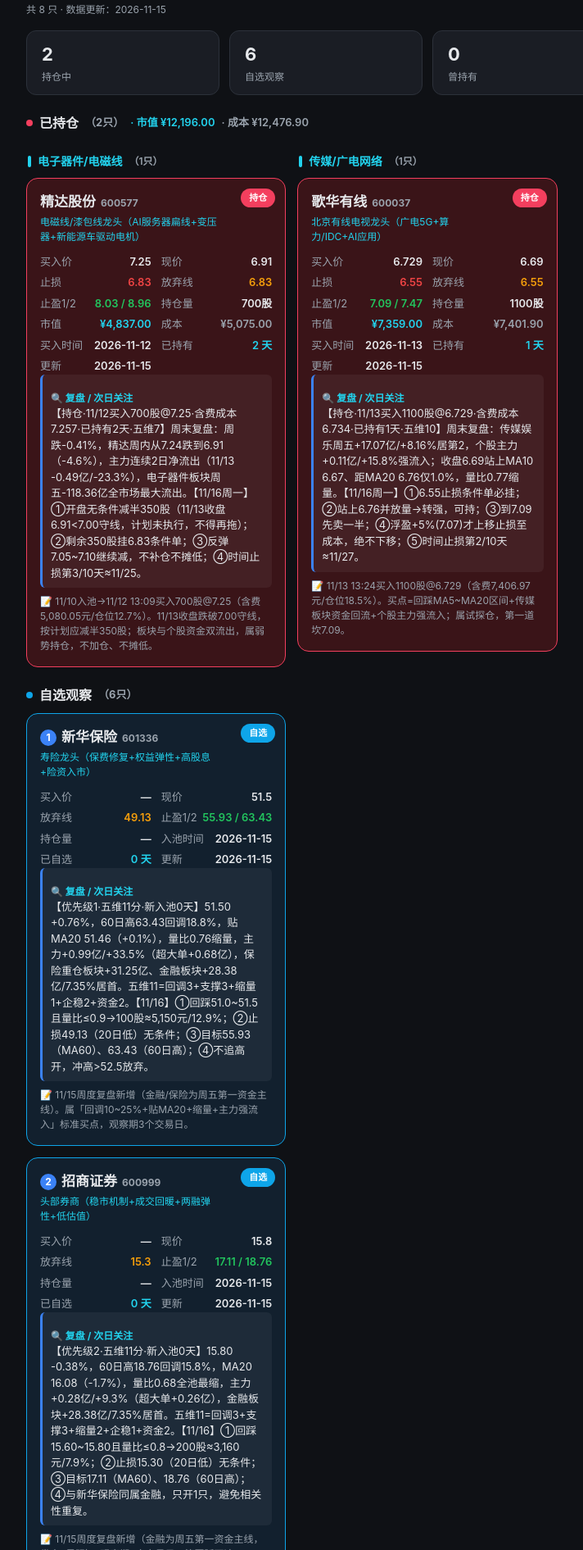
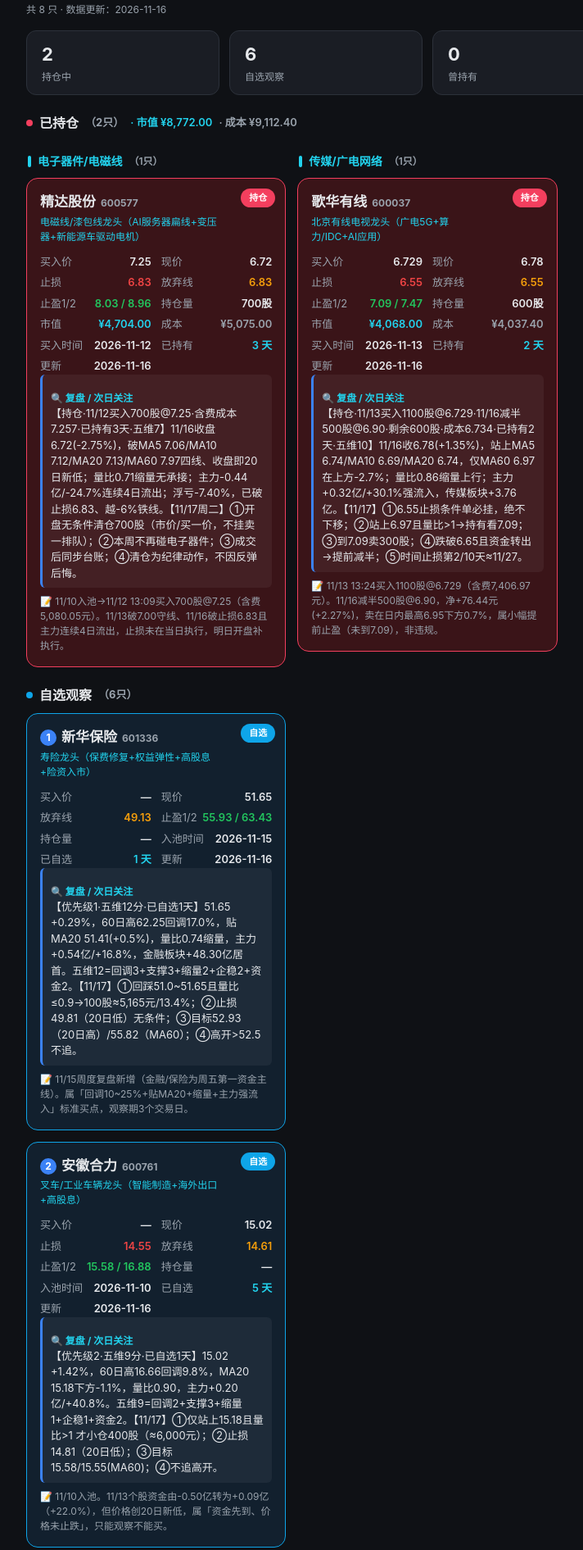
Before and after one commit to withender/A-gu-candidate-pool, a plain HTML site: page index.html in a window 1280 px wide. Shown: the part 160-2051 px from the top of the page at 82% size, without its empty margins (118-830 px from the left). Drawn offline with Linux system fonts and the light colour scheme.

Commit message:
收盘复盘(11/16): 精达破止损待清仓、歌华减半落袋，自选6只重排

```diff
--- a/index.html
+++ b/index.html
@@ -70,7 +70,7 @@
     <h1>📊 A股候选池 <span class="badge">婉儿管理</span></h1>
     <div class="sub">持仓重点标记 · 自选观察 · 次日关注点</div>
     <div class="sub" style="font-size:12px;color:var(--muted);">止损＝硬止损（-6%无条件割） ｜ 放弃线＝逻辑失效线（未破位不慌，破了主动认输 / 淘汰出池）</div>
-    <div class="sub" style="color:var(--accent2);font-weight:600;margin-top:2px;">🌸 11/12 交易更新 ｜ 数据截止 2026-11-12 13:09（持仓1只·自选8只）｜ <b>今日买入：精达股份 600577  700股 @7.25</b>（含费成本7.257，5,080.05元，仓位12.7%）｜ 止损 6.83（收盘口径）· 止盈①8.03 先卖半仓 · 止盈②8.96 · 时间止损≈11/25 ｜ 总仓位 12.7%（≤70%✅）单票 12.7%（≤30%✅）｜ 本周开仓 1/3 次 ｜ 自选8只：1神州数码 2继峰 3老板电器 4杭齿 5歌华 6广联达 7安徽合力 8三一（今早8只资金流出，暂不新增）</div>
+    <div class="sub" style="color:var(--accent2);font-weight:600;margin-top:2px;">🌸 11/16 交易更新 ｜ 数据截止 2026-11-16 15:00 收盘（持仓2只·自选6只）｜ <b>今日卖出：歌华有线 600037 500股 @6.90</b>（净+76.44元/+2.27%，剩余600股）｜ 精达 600577 收6.72 已破止损6.83、主力连续4日流出，<b>明日开盘清仓</b> ｜ 总仓位 22.8%（≤70%✅）单票 12.2%/10.5%（≤30%✅）｜ 本周开仓 0/3 次 ｜ 自选6只：1新华保险(12) 2安徽合力(9) 3杭齿前进(9) 4招商证券(9·资金流出) 5神州数码(5·流出) 6广联达(4·流出)</div>
     <div class="updated" id="updatedText"></div>
   </header>
 
@@ -105,7 +105,7 @@ const DEFAULT_DATA = [
   "优先级": null,
   "板块": "电子器件/电磁线",
   "买入价": 7.25,
-  "现价": 6.91,
+  "现价": 6.72,
   "止损位": 6.83,
   "放弃线": 6.83,
   "止盈位1": 8.03,
@@ -113,11 +113,11 @@ const DEFAULT_DATA = [
   "持仓量": "700股",
   "题材": "电磁线/漆包线龙头（AI服务器扁线+变压器+新能源车驱动电机）",
   "入池时间": "2026-11-10",
-  "次日关注点": "【持仓·11/12买入700股@7.25·含费成本7.257·已持有2天·五维7】周末复盘：周跌-0.41%，精达周内从7.24跌到6.91（-4.6%），主力连续2日净流出（11/13 -0.49亿/-23.3%），电子器件板块周五-118.36亿全市场最大流出。【11/16周一】①开盘无条件减半350股（11/13收盘6.91<7.00守线，计划未执行，不得再拖）；②剩余350股挂6.83条件单；③反弹7.05~7.10继续减，不补仓不摊低；④时间止损第3/10天≈11/25。",
-  "备注": "11/10入池→11/12 13:09买入700股@7.25（含费5,080.05元/仓位12.7%）。11/13收盘跌破7.00守线，按计划应减半350股；板块与个股资金双流出，属弱势持仓，不加仓、不摊低。",
-  "更新时间": "2026-11-15",
+  "次日关注点": "【持仓·11/12买入700股@7.25·含费成本7.257·已持有3天·五维7】11/16收盘6.72(-2.75%)，破MA5 7.06/MA10 7.12/MA20 7.13/MA60 7.97四线、收盘即20日新低；量比0.71缩量无承接；主力-0.44亿/-24.7%连续4日流出；浮亏-7.40%，已破止损6.83、越-6%铁线。【11/17周二】①开盘无条件清仓700股（市价/买一价，不挂卖一排队）；②本周不再碰电子器件；③成交后同步台账；④清仓为纪律动作，不因反弹后悔。",
+  "备注": "11/10入池→11/12 13:09买入700股@7.25（含费5,080.05元）。11/13破7.00守线、11/16破止损6.83且主力连续4日流出，止损未在当日执行，明日开盘补执行。",
+  "更新时间": "2026-11-16",
   "五维分": 7,
-  "资金流": "-0.49亿/-23.3%(11/13)",
+  "资金流": "-0.44亿/-24.7%(11/16)",
   "买入时间": "2026-11-12"
  },
  {
@@ -127,19 +127,19 @@ const DEFAULT_DATA = [
   "优先级": null,
   "板块": "传媒/广电网络",
   "买入价": 6.729,
-  "现价": 6.69,
+  "现价": 6.78,
   "止损位": 6.55,
   "放弃线": 6.55,
   "止盈位1": 7.09,
   "止盈位2": 7.47,
-  "持仓量": "1100股",
+  "持仓量": "600股",
   "题材": "北京有线电视龙头（广电5G+算力/IDC+AI应用）",
   "入池时间": "2026-11-10",
-  "次日关注点": "【持仓·11/13买入1100股@6.729·含费成本6.734·已持有1天·五维10】周末复盘：传媒娱乐周五+17.07亿/+8.16%居第2，个股主力+0.11亿/+15.8%强流入；收盘6.69站上MA10 6.67、距MA20 6.76仅1.0%，量比0.77缩量。【11/16周一】①6.55止损条件单必挂；②站上6.76并放量→转强，可持；③到7.09先卖一半；④浮盈+5%(7.07)才上移止损至成本，绝不下移；⑤时间止损第2/10天≈11/27。",
-  "备注": "11/13 13:24买入1100股@6.729（含费7,406.97元/仓位18.5%）。买点=回踩MA5~MA20区间+传媒板块资金回流+个股主力强流入；属试探仓，第一道坎7.09。",
-  "更新时间": "2026-11-15",
+  "次日关注点": "【持仓·11/13买入1100股@6.729·11/16减半500股@6.90·剩余600股·成本6.734·已持有2天·五维10】11/16收6.78(+1.35%)，站上MA5 6.74/MA10 6.69/MA20 6.74，仅MA60 6.97在上方-2.7%；量比0.86缩量上行；主力+0.32亿/+30.1%强流入，传媒板块+3.76亿。【11/17】①6.55止损条件单必挂，绝不下移；②站上6.97且量比>1→持有看7.09；③到7.09卖300股；④跌破6.65且资金转出→提前减半；⑤时间止损第2/10天≈11/27。",
+  "备注": "11/13 13:24买入1100股@6.729（含费7,406.97元）。11/16减半500股@6.90，净+76.44元(+2.27%)，卖在日内最高6.95下方0.7%，属小幅提前止盈（未到7.09），非违规。",
+  "更新时间": "2026-11-16",
   "五维分": 10,
-  "资金流": "+0.11亿/+15.8%(11/13)",
+  "资金流": "+0.32亿/+30.1%(11/16)",
   "买入时间": "2026-11-13"
  },
  {
@@ -149,7 +149,7 @@ const DEFAULT_DATA = [
   "优先级": 1,
   "板块": "保险/金融",
   "买入价": null,
-  "现价": 51.5,
+  "现价": 51.65,
   "止损位": 49.13,
   "放弃线": 49.13,
   "止盈位1": 55.93,
@@ -157,17 +157,17 @@ const DEFAULT_DATA = [
   "持仓量": null,
   "题材": "寿险龙头（保费修复+权益弹性+高股息+险资入市）",
   "入池时间": "2026-11-15",
-  "次日关注点": "【优先级1·五维11分·新入池0天】51.50 +0.76%，60日高63.43回调18.8%，贴MA20 51.46（+0.1%），量比0.76缩量，主力+0.99亿/+33.5%（超大单+0.68亿），保险重仓板块+31.25亿、金融板块+28.38亿/7.35%居首。五维11=回调3+支撑3+缩量1+企稳2+资金2。【11/16】①回踩51.0~51.5且量比≤0.9→100股≈5,150元/12.9%；②止损49.13（20日低）无条件；③目标55.93（MA60）、63.43（60日高）；④不追高开，冲高>52.5放弃。",
+  "次日关注点": "【优先级1·五维12分·已自选1天】51.65 +0.29%，60日高62.25回调17.0%，贴MA20 51.41(+0.5%)，量比0.74缩量，主力+0.54亿/+16.8%，金融板块+48.30亿居首。五维12=回调3+支撑3+缩量2+企稳2+资金2。【11/17】①回踩51.0~51.65且量比≤0.9→100股≈5,165元/13.4%；②止损49.81（20日低）无条件；③目标52.93（20日高）/55.82（MA60）；④高开>52.5不追。",
   "备注": "11/15周度复盘新增（金融/保险为周五第一资金主线）。属「回调10~25%+贴MA20+缩量+主力强流入」标准买点，观察期3个交易日。",
-  "更新时间": "2026-11-15",
-  "五维分": 11,
-  "资金流": "+0.99亿/+33.5%(11/13)"
+  "更新时间": "2026-11-16",
+  "五维分": 12,
+  "资金流": "+0.54亿/+16.8%(11/16)"
  },
  {
   "股票名称": "招商证券",
   "代码": "600999",
   "状态": "自选",
-  "优先级": 2,
+  "优先级": 4,
   "板块": "券商/金融",
   "买入价": null,
   "现价": 15.8,
@@ -178,20 +178,20 @@ const DEFAULT_DATA = [
   "持仓量": null,
   "题材": "头部券商（稳市机制+成交回暖+两融弹性+低估值）",
   "入池时间": "2026-11-15",
-  "次日关注点": "【优先级2·五维11分·新入池0天】15.80 -0.38%，60日高18.76回调15.8%，MA20 16.08（-1.7%），量比0.68全池最缩，主力+0.28亿/+9.3%（超大单+0.26亿），金融板块+28.38亿/7.35%居首。五维11=回调3+支撑3+缩量2+企稳1+资金2。【11/16】①回踩15.60~15.80且量比≤0.8→200股≈3,160元/7.9%；②止损15.30（20日低）无条件；③目标17.11（MA60）、18.76（60日高）；④与新华保险同属金融，只开1只，避免相关性重复。",
+  "次日关注点": "【优先级4·五维9分·已自选1天】15.80 0.00%十字星，60日高18.54回调14.8%，MA20 16.04下方-1.5%，量比0.70，主力-0.11亿/-3.2%流出。五维9=回调3+支撑3+缩量2+企稳1+资金0。【11/17】①资金流出→不买；②收回16.04且资金转正再评；③破15.40(20日低)淘汰。",
   "备注": "11/15周度复盘新增（金融为周五第一资金主线，券商β最强）。观察期3个交易日，等回踩不追。",
-  "更新时间": "2026-11-15",
-  "五维分": 11,
-  "资金流": "+0.28亿/+9.3%(11/13)"
+  "更新时间": "2026-11-16",
+  "五维分": 9,
+  "资金流": "-0.11亿/-3.2%(11/16)"
  },
  {
   "股票名称": "安徽合力",
   "代码": "600761",
   "状态": "自选",
-  "优先级": 3,
+  "优先级": 2,
   "板块": "机械/工业车辆",
   "买入价": null,
-  "现价": 14.81,
+  "现价": 15.02,
   "止损位": 14.55,
   "放弃线": 14.61,
   "止盈位1": 15.58,
@@ -199,20 +199,20 @@ const DEFAULT_DATA = [
   "持仓量": null,
   "题材": "叉车/工业车辆龙头（智能制造+海外出口+高股息）",
   "入池时间": "2026-11-10",
-  "次日关注点": "【优先级3·五维9分·选4天】14.81 -0.13%，收在20日新低14.81、破MA5 15.11/MA10 15.20/MA20 15.18；量比0.91；主力+0.09亿/+22.0%逆势净流入（机械板块周五-59.85亿）。五维9=回调3+支撑3+缩量1+企稳0+资金2。【11/16】①资金先到、价格未止跌→不接飞刀；②收复15.18（MA20）并放量才可小仓（≤20%）；③收盘破14.61出池、破14.55无条件；④机械板块连续失血是最大逆风。",
+  "次日关注点": "【优先级2·五维9分·已自选1天】15.02 +1.42%，60日高16.66回调9.8%，MA20 15.18下方-1.1%，量比0.90，主力+0.20亿/+40.8%。五维9=回调2+支撑3+缩量1+企稳1+资金2。【11/17】①仅站上15.18且量比>1 才小仓400股（≈6,000元）；②止损14.81（20日低）；③目标15.58/15.55(MA60)；④不追高开。",
   "备注": "11/10入池。11/13个股资金由-0.50亿转为+0.09亿（+22.0%），但价格创20日新低，属「资金先到、价格未止跌」，只能观察不能买。",
-  "更新时间": "2026-11-15",
+  "更新时间": "2026-11-16",
   "五维分": 9,
-  "资金流": "+0.09亿/+22.0%(11/13)"
+  "资金流": "+0.20亿/+40.8%(11/16)"
  },
  {
   "股票名称": "神州数码",
   "代码": "000034",
   "状态": "自选",
-  "优先级": 4,
+  "优先级": 5,
   "板块": "信创/算力分销",
   "买入价": null,
-  "现价": 21.82,
+  "现价": 21.55,
   "止损位": 20.4,
   "放弃线": 19.8,
   "止盈位1": 21.5,
@@ -220,20 +220,20 @@ const DEFAULT_DATA = [
   "持仓量": null,
   "题材": "信创/AI算力分销（国产算力+华为昇腾生态+IT服务）",
   "入池时间": "2026-10-23",
-  "次日关注点": "【优先级4·五维8分·已自选16天】21.82 +5.36%（开21.25/高22.23/低21.09），放量47.2万手站上MA5 21.16/MA10 20.99/MA20 20.85，收在20日高21.82；量比1.24；主力+1.96亿/+23.9%（超大单+1.97亿）全池最强。五维8=回调3+支撑1+缩量0+企稳2+资金2。【11/16】①已放量突破、脱离回调买点→不追高；②只等回踩20.85~21.10缩量（量比≤0.9）才可小仓（≤20%）；③止损20.40、破19.80出池；④MA60 22.41是下一道压力。",
+  "次日关注点": "【优先级5·五维5分·已自选1天】21.55 -1.24%，60日高25.53回调15.6%，站上MA20 20.91(+3.1%)但量比1.42放量，主力-0.27亿/-6.3%。五维5=回调3+支撑1+缩量0+企稳1+资金0。【11/17】①资金流出→不买；②回踩20.91缩量+资金转正再看；③破19.82淘汰。",
   "备注": "10/23入池。11/13放量长阳+主力1.96亿，是池内唯一「价格+资金」双确认标的，但形态已从回调变突破，按纪律不追，等回踩。",
-  "更新时间": "2026-11-15",
-  "五维分": 8,
-  "资金流": "+1.96亿/+23.9%(11/13)"
+  "更新时间": "2026-11-16",
+  "五维分": 5,
+  "资金流": "-0.27亿/-6.3%(11/16)"
  },
  {
   "股票名称": "杭齿前进",
   "代码": "601177",
   "状态": "自选",
-  "优先级": 5,
+  "优先级": 3,
   "板块": "机械/传动设备",
   "买入价": null,
-  "现价": 13.61,
+  "现价": 13.39,
   "止损位": 12.58,
   "放弃线": 12.61,
   "止盈位1": 14.81,
@@ -241,11 +241,11 @@ const DEFAULT_DATA = [
   "持仓量": null,
   "题材": "船用齿轮箱/风电齿轮箱龙头（船舶周期+风电抢装+机器人减速器延伸）",
   "入池时间": "2026-11-10",
-  "次日关注点": "【优先级5·五维7分·选4天】13.61 -1.09%（开13.99/高14.20/低13.45），贴MA5 13.62/MA20 13.51、MA10 13.25/MA60 13.55附近缠绕；量比0.89缩量；主力-0.13亿/-26.2%净流出。五维7=回调1+支撑3+缩量2+企稳1+资金0。【11/16】①资金流出→不买；②机械板块-59.85亿逆风；③守12.61，破12.61出池；④资金转正+缩量回踩13.51不破才重评。",
+  "次日关注点": "【优先级3·五维9分·已自选1天】13.39 -1.62%（低13.03长下影），60日高14.81回调9.6%，MA20 13.52下方-1.0%，量比0.92，主力+0.08亿/+16.4%。五维9=回调2+支撑3+缩量1+企稳1+资金2。【11/17】①收回13.52且缩量止跌再看；②止损12.61（20日低）；③破13.03淘汰。",
   "备注": "11/10入池（当日扫盘第1）。11/11放量突破错过买点，11/13回吐但守住MA20，形态未坏、资金转负→禁买。",
-  "更新时间": "2026-11-15",
-  "五维分": 7,
-  "资金流": "-0.13亿/-26.2%(11/13)"
+  "更新时间": "2026-11-16",
+  "五维分": 9,
+  "资金流": "+0.08亿/+16.4%(11/16)"
  },
  {
   "股票名称": "广联达",
@@ -254,7 +254,7 @@ const DEFAULT_DATA = [
   "优先级": 6,
   "板块": "工业软件/数字建筑",
   "买入价": null,
-  "现价": 8.31,
+  "现价": 8.27,
   "止损位": 8.26,
   "放弃线": 8.15,
   "止盈位1": 8.94,
@@ -262,11 +262,11 @@ const DEFAULT_DATA = [
   "持仓量": null,
   "题材": "建筑信息化/工业软件（产业基础能力提升规划+AI大模型）",
   "入池时间": "2026-10-23",
-  "次日关注点": "【优先级6·五维7分·已自选16天】8.31 -0.48%（开8.32/高8.41/低8.28），破MA5 8.47/MA10 8.59/MA20 8.57/MA60 8.63四线，距20日低8.26仅0.6%；量比0.84缩量；主力-0.17亿/-19.0%连续3日流出。五维7=回调1+支撑3+缩量2+企稳1+资金0。【11/16】①资金流出→不买；②8.26是生死线，收盘破8.26淘汰；③电子信息板块-68.31亿逆风；④资金转正+收回8.63才重评。",
+  "次日关注点": "【优先级6·五维4分·已自选1天】8.27 -0.48%，60日高9.12回调9.3%，破MA5 8.41/MA10 8.55/MA20 8.56/MA60 8.61四线，距20日低8.26仅0.1%；量比0.84；主力-0.19亿/-23.3%。五维4=回调2+支撑1+缩量1+企稳0+资金0。【11/17】①资金流出→不买；②8.26是生死线，收盘破8.26淘汰；③资金转正+收回8.61才重评。",
   "备注": "10/23入池。11/11起资金连续为负，11/13缩量贴20日低，属「阴跌待破位」，不买、不加。",
-  "更新时间": "2026-11-15",
-  "五维分": 7,
-  "资金流": "-0.17亿/-19.0%(11/13)"
+  "更新时间": "2026-11-16",
+  "五维分": 4,
+  "资金流": "-0.19亿/-23.3%(11/16)"
  }
 ];
 
```
